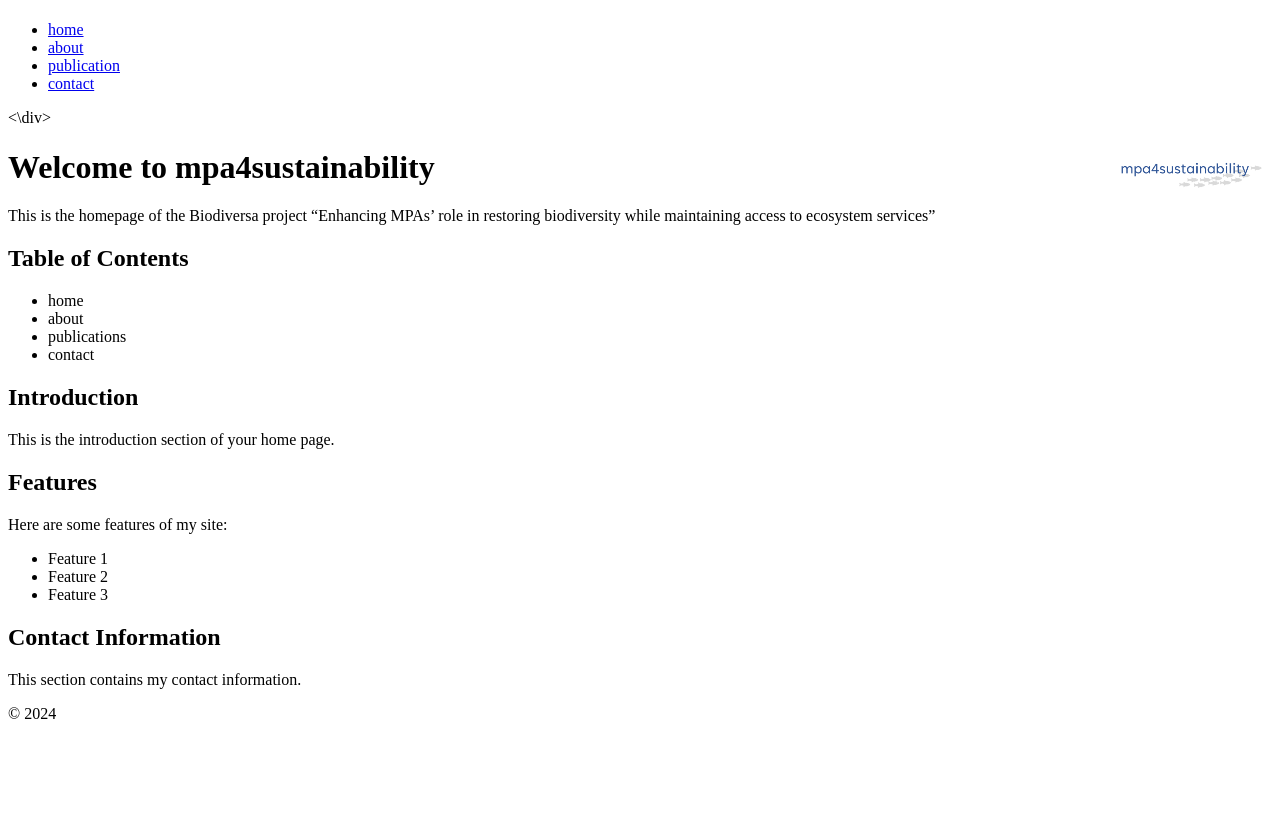
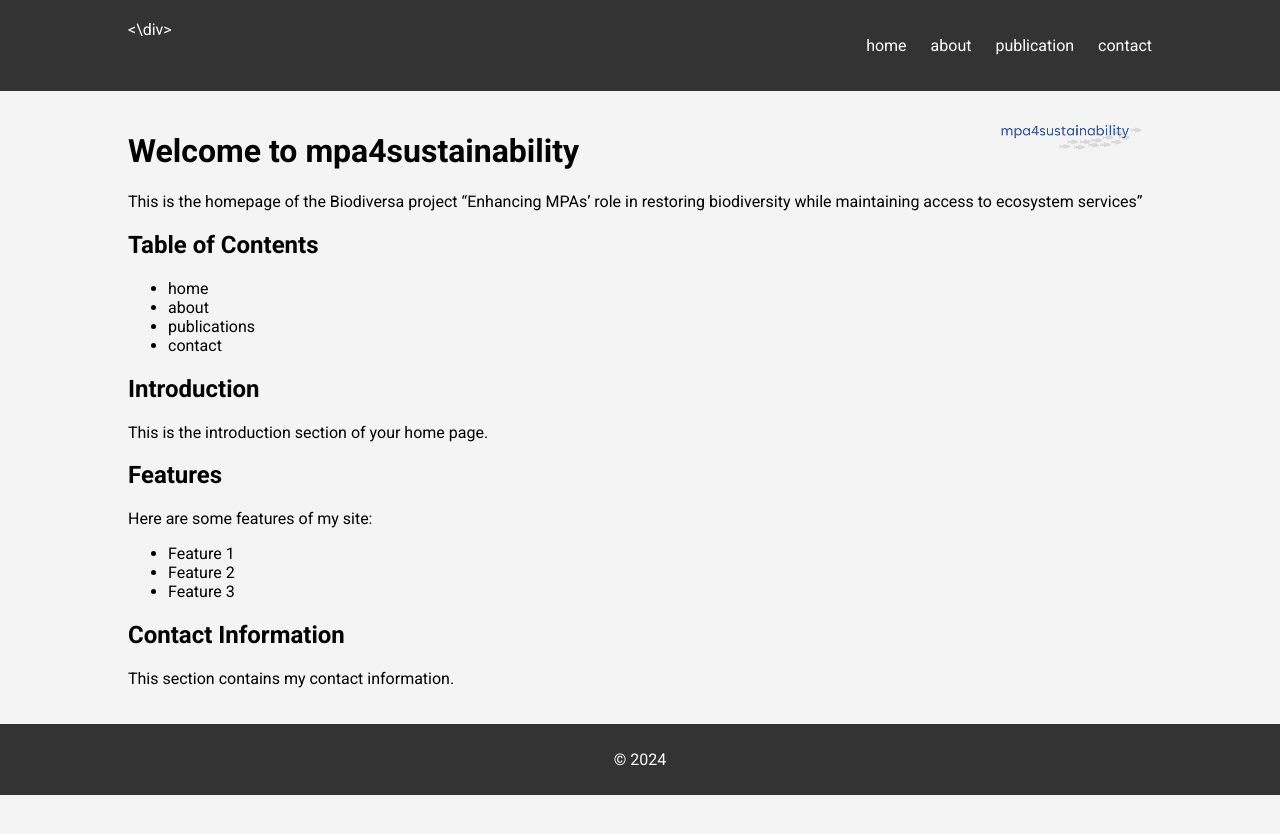
Before and after one commit to dlusseau/mpa4sustainability.github.io, a Jekyll site: the page built from index.md, in a window 1280 px wide. Shown: the top 834 px of the page. Built offline with Jekyll 4.4.1, drawn with Linux system fonts in a browser that asks for light colours.

Commit message:
Update styles.css

```diff
--- a/assets/styles.css
+++ b/assets/styles.css
@@ -9,3 +9,66 @@
     width: 150px; /* Adjust size as needed */
     height: auto; /* Maintain aspect ratio */
 }
+body {
+    font-family: 'Roboto', sans-serif;
+    margin: 0;
+    padding: 0;
+    background-color: #f4f4f4;
+}
+
+.container {
+    width: 80%;
+    margin: auto;
+    overflow: hidden;
+}
+
+header {
+    background: #333;
+    color: #fff;
+    padding: 20px 0;
+}
+
+header h1 {
+    float: left;
+}
+
+nav {
+    float: right;
+}
+
+nav ul {
+    list-style: none;
+    padding: 0;
+}
+
+nav ul li {
+    display: inline;
+    margin-left: 20px;
+}
+
+nav ul li a {
+    color: #fff;
+    text-decoration: none;
+}
+
+main {
+    padding: 20px 0;
+}
+
+section {
+    margin: 20px 0;
+    padding: 20px;
+    background: #fff;
+    border-radius: 5px;
+    box-shadow: 0 2px 5px rgba(0, 0, 0, 0.1);
+}
+
+footer {
+    background: #333;
+    color: #fff;
+    text-align: center;
+    padding: 10px 0;
+    position: relative;
+    bottom: 0;
+    width: 100%;
+}
```
